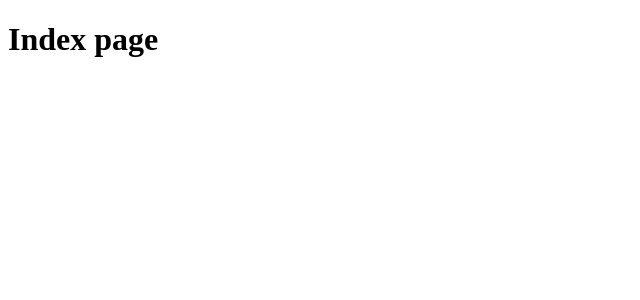
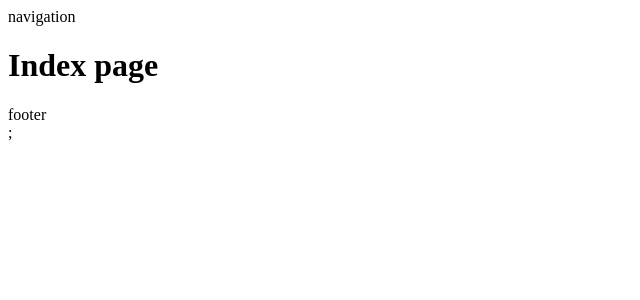
Before and after one commit to hhhtak/nuxt3-sample-project, a Nuxt app: page /hoge in a window 1280 px wide. Shown: the top 300 px of the page, without its empty margins (0-640 px from the left). Built offline with nearby package versions, Linux system fonts and the light colour scheme.

Commit message:
scriptをtsに変更

```diff
--- a/app.vue
+++ b/app.vue
@@ -5,6 +5,6 @@
 </template>
 
 <script setup>
-const admin = true;
+const admin = false;
 const layout = admin ? "custom" : "default";
 </script>
--- a/layouts/default.vue
+++ b/layouts/default.vue
@@ -4,4 +4,5 @@
     <slot />
     <nav>footer</nav>
   </div>
+  ;
 </template>
--- a/pages/about/index.vue
+++ b/pages/about/index.vue
@@ -2,7 +2,7 @@
   <h1>about page</h1>
 </template>
 
-<script setup>
+<script setup lang="ts">
 definePageMeta({
   // TODO: trueにしても何故か表示されない
   layout: false,
--- a/pages/hoge/index.vue
+++ b/pages/hoge/index.vue
@@ -1,8 +1,12 @@
 <template>
-  <h1>Index page</h1>
+  <div>
+    <NuxtLayout name="custom">
+      <h1>Index page</h1>
+    </NuxtLayout>
+  </div>
 </template>
 
-<script setup>
+<script setup lang="ts">
 definePageMeta({
   layout: "custom",
 });
```
